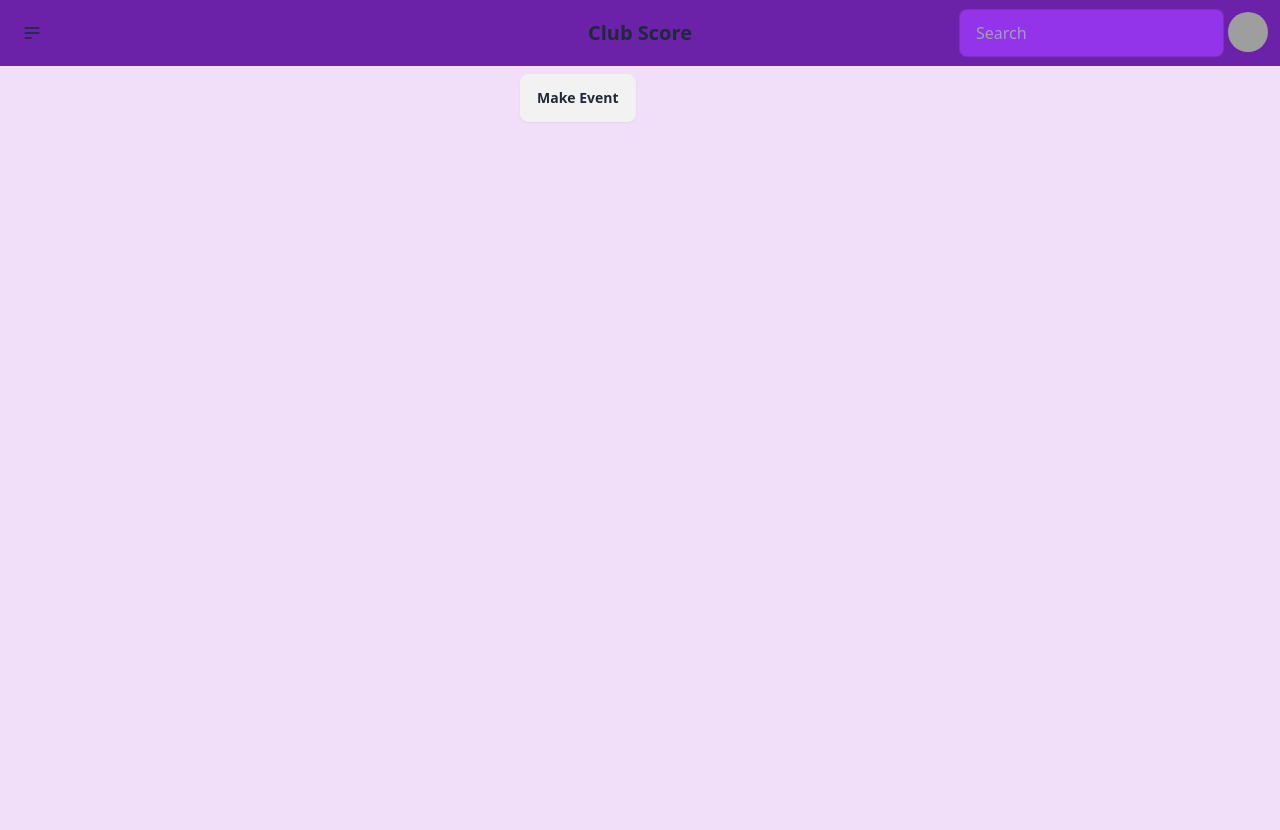
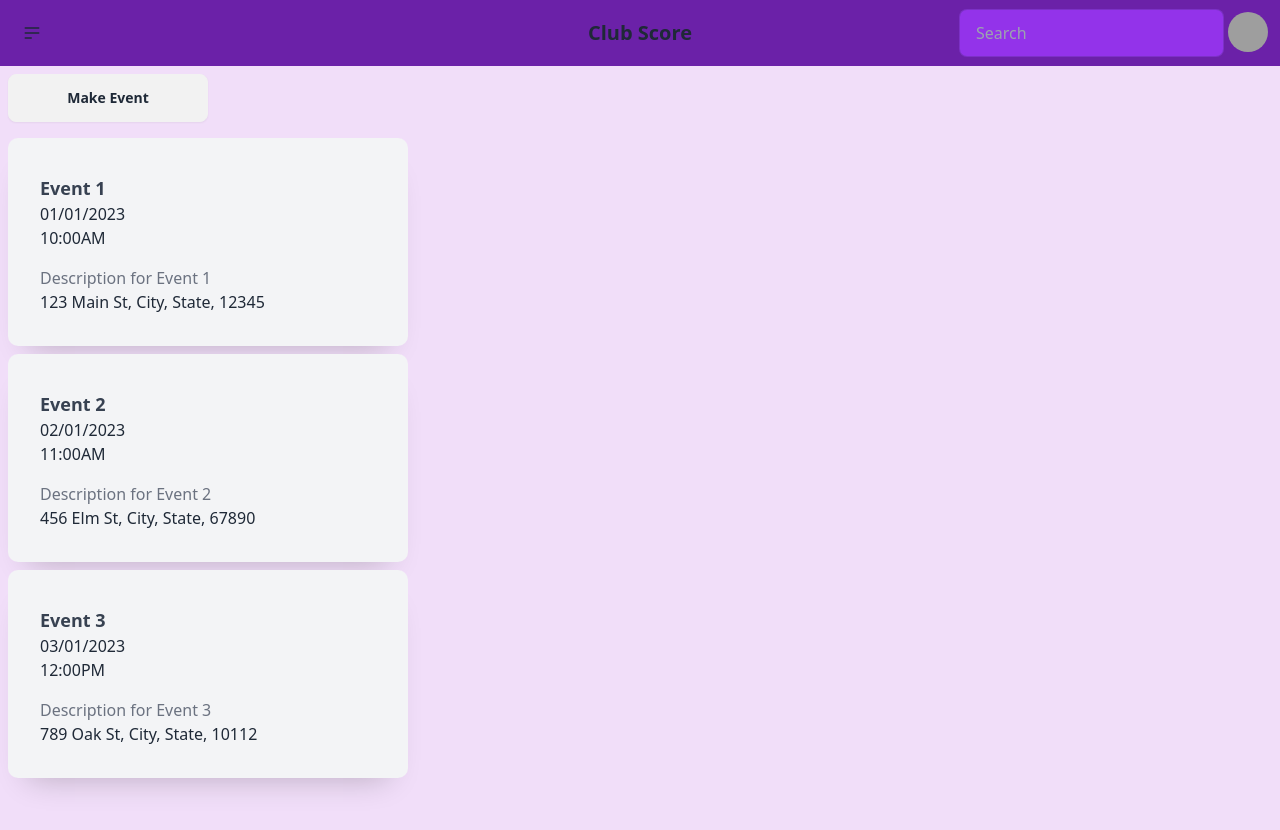
Before and after one commit to Youssup/CommUnity, a Vue app in the folder client/: page /events in a window 1280 px wide. Shown: the top 830 px of the page. Built offline with nearby package versions, Linux system fonts and the light colour scheme; grey boxes are pictures that could not be loaded.

Commit message:
making static data to see if event page is working properly

```diff
--- /dev/null
+++ b/client/src/components/ClubProf.vue
@@ -0,0 +1,17 @@
+<script setup lang="ts">
+
+</script>
+
+<template>
+    <div class="container">
+        <div class="avatar">
+  <div class="w-24 rounded-xl">
+    <img src="https://img.daisyui.com/images/stock/photo-1534528741775-53994a69daeb.webp" />
+  </div>
+</div>
+    </div>
+</template>
+
+<style scoped>
+
+</style>
--- a/client/src/components/EventCard.vue
+++ b/client/src/components/EventCard.vue
@@ -1,13 +1,105 @@
 <script setup lang="ts">
+import { ref } from 'vue';
 
+const events = ref([
+  {
+    id: 1,
+    title: 'Event 1',
+    description: 'Description for Event 1',
+    date: '01/01/2023',
+    time: '10:00AM',
+    address: {
+      street: '123 Main St',
+      city: 'City',
+      state: 'State',
+      zip: '12345'
+    }
+  },
+  {
+    id: 2,
+    title: 'Event 2',
+    description: 'Description for Event 2',
+    date: '02/01/2023',
+    time: '11:00AM',
+    address: {
+      street: '456 Elm St',
+      city: 'City',
+      state: 'State',
+      zip: '67890'
+    }
+  },
+  {
+    id: 3,
+    title: 'Event 3',
+    description: 'Description for Event 3',
+    date: '03/01/2023',
+    time: '12:00PM',
+    address: {
+      street: '789 Oak St',
+      city: 'City',
+      state: 'State',
+      zip: '10112'
+    }
+  }
+]);
 </script>
 
 <template>
-    <div>
+  <meta charset="UTF-8">
+  <!-- /* From Uiverse.io by Yaya12085 */  -->
+  <div v-for="event in events" :key="event.id" class="card">
+    <div class="header">
+      <div>
+        <p class="title">{{ event.title }}</p>
+        <div>
+          <p class="date">{{ event.date }}</p>
+          <p class="time">{{ event.time }}</p>
+        </div>
+      </div>
+    </div>
 
-    </div>
+    <p class="description">
+      {{ event.description }}
+    </p>
+    <p class="address">
+      {{ event.address.street }}, {{ event.address.city }}, {{ event.address.state }}, {{ event.address.zip }}
+    </p>
+  </div>
 </template>
 
 <style scoped>
+/* From Uiverse.io by Yaya12085 */
+.card {
+  margin: 0.5rem;
+  background-color: rgba(243, 244, 246, 1);
+  padding: 2rem;
+  max-width: 400px;
+  border-radius: 10px;
+  box-shadow: 0 20px 30px -20px rgba(5, 5, 5, 0.24);
+}
+
+.header {
+  display: flex;
+  align-items: center;
+  grid-gap: 1rem;
+  gap: 1rem;
+}
+
+.title {
+  margin-top: 0.25rem;
+  font-size: 1.125rem;
+  line-height: 1.75rem;
+  font-weight: 600;
+  --tw-text-opacity: 1;
+  color: rgba(55, 65, 81, 1);
+}
+
+.description {
+  overflow: hidden;
+  display: -webkit-box;
+  -webkit-box-orient: vertical;
+  margin-top: 1rem;
+  color: rgba(107, 114, 128, 1);
+}
 
 </style>
--- a/client/src/components/MakeEvent.vue
+++ b/client/src/components/MakeEvent.vue
@@ -1,11 +1,11 @@
 <script setup lang="ts">
-import { ref } from 'vue';
-const isOpen = ref(false)
+// import { ref } from 'vue';
+// const isOpen = ref(false)
 </script>
 
 <template>
-    <div class="w-64 mx-auto">
-        <button class="btn" onclick="my_modal_1.showModal()">Make Event</button>
+    <div class="">
+        <button class="cool btn" onclick="my_modal_1.showModal()">Make Event</button>
 <dialog id="my_modal_1" class="modal">
   <div class="modal-box">
     <header class="modal-header">
@@ -72,4 +72,13 @@ button{
   -webkit-appearance: none;
   margin: 0;
 }
+.cool{
+    width: 200px;
+}
+.shelf {
+  display: flex;
+  flex-wrap: wrap;
+  justify-content: center;
+  gap: 1rem;
+}
 </style>
--- a/client/src/models/Events.ts
+++ b/client/src/models/Events.ts
@@ -3,7 +3,7 @@ export interface Event{
     title: string
     description: string
     date: string
-    Time: string
+    time: string
     adress: {
         street: string
         city: string
--- a/client/src/pages/clubProfile.vue
+++ b/client/src/pages/clubProfile.vue
@@ -1,10 +1,11 @@
 <script setup lang="ts">
-
+import ClubProf from '@/components/ClubProf.vue';
 </script>
 
 <template>
-    <div>
-        <h1>Club Profile</h1>
+    <div class="min-h-screen">
+        <ClubProf />
+
     </div>
 </template>
 
--- a/client/src/pages/eventPage.vue
+++ b/client/src/pages/eventPage.vue
@@ -1,14 +1,22 @@
 <script setup lang="ts">
 import MakeEvent from '@/components/MakeEvent.vue';
-import EventCard from '@/components/eventCard.vue';
+import EventCard from '@/components/EventCard.vue';
 </script>
 
 <template>
-    <div class="container min-h-screen">
+    <div class="min-h-screen">
         <MakeEvent/>
-        <EventCard />
+        <div class="self">
+            <EventCard />
+        </div>
     </div>
 </template>
 
 <style scoped>
+.shelf {
+  display: flex;
+  flex-wrap: wrap;
+  justify-content: center;
+  gap: 1rem;
+}
 </style>
```
